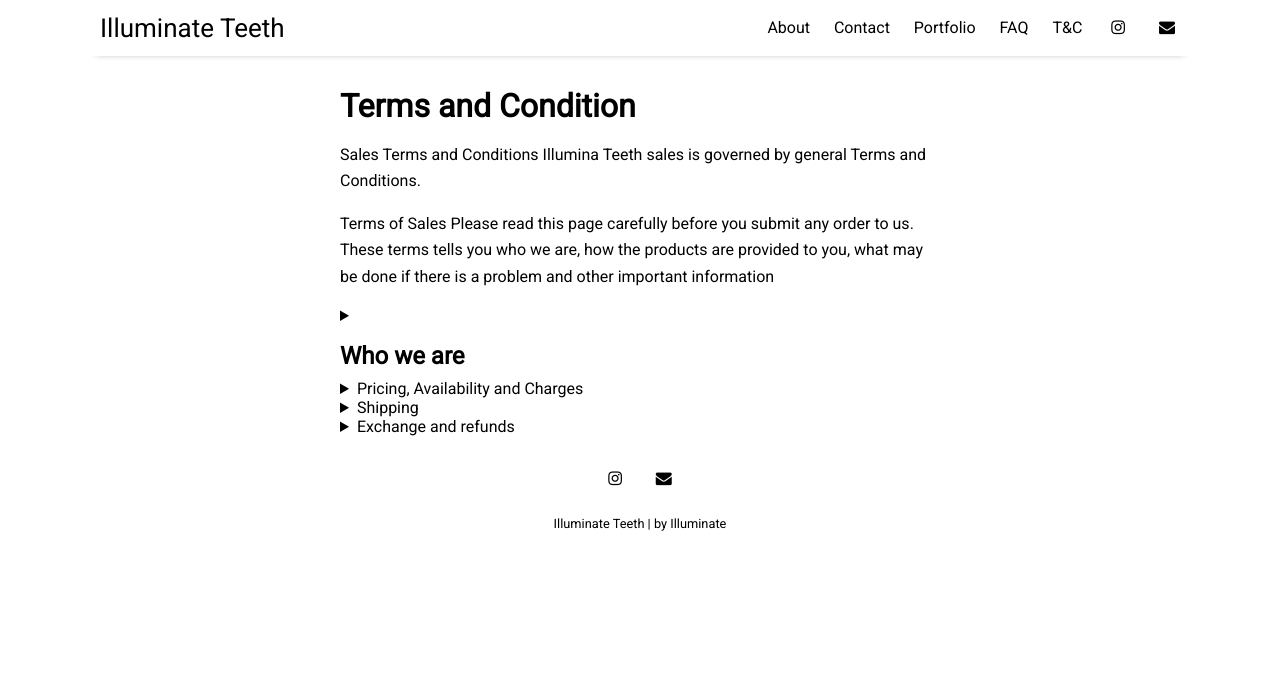
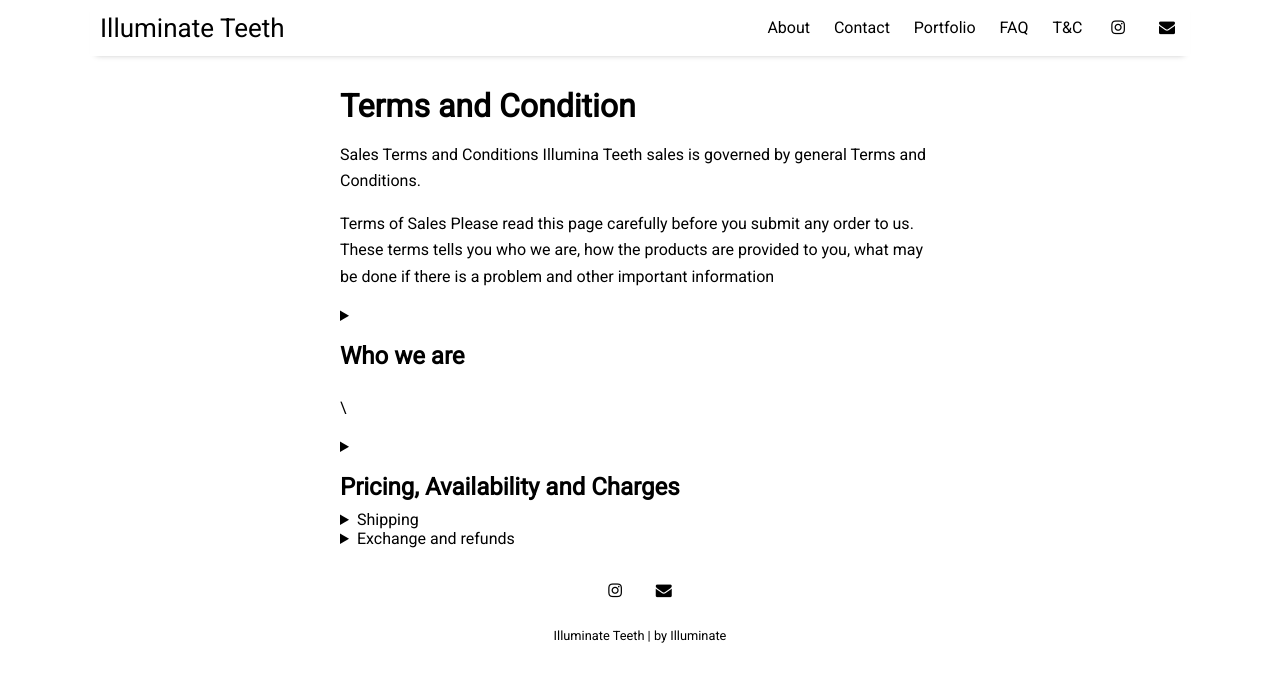
Before and after one commit to illuminasales/Main, a Jekyll site: the page built from pages/T&C.md, in a window 1280 px wide. Shown: the top 682 px of the page. Built offline with Jekyll 4.4.1, drawn with Linux system fonts in a browser that asks for light colours; nearby versions of some CDN libraries.

Commit message:
Update T&C.md

```diff
--- a/pages/T&C.md
+++ b/pages/T&C.md
@@ -15,9 +15,9 @@
 <br>
 We are just two person handling this page. We can always be contactable via WhatsApp or email using the contact details shared.
 </details>
-
+\
 <details>
-<summary>Pricing, Availability and Charges</summary>
+<summary><h2>Pricing, Availability and Charges</h2></summary>
 <br>
 All orders are subject to availability and confirmation of the order price. The delivery fee will be charged in addition which may vary. Additional costs will be informed prior to payment so that the buyer can make an informed decision.
 
```
